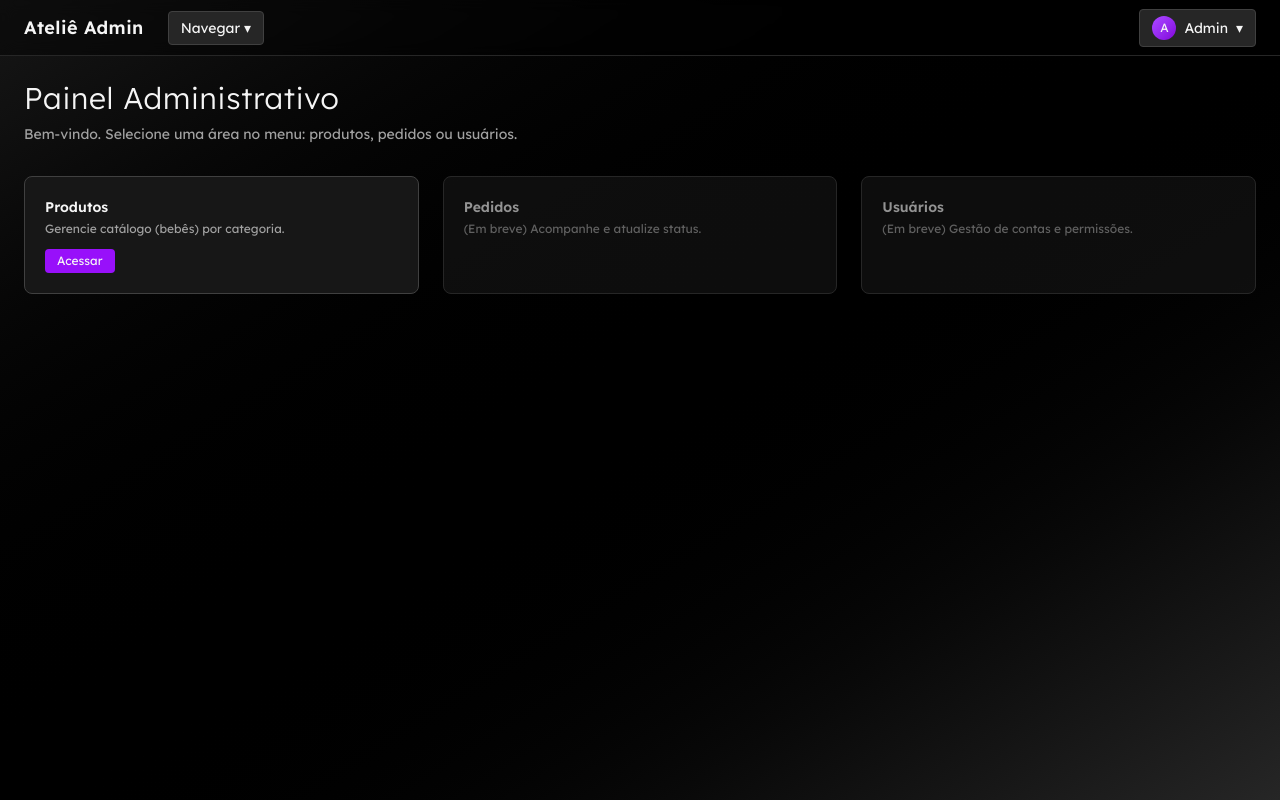
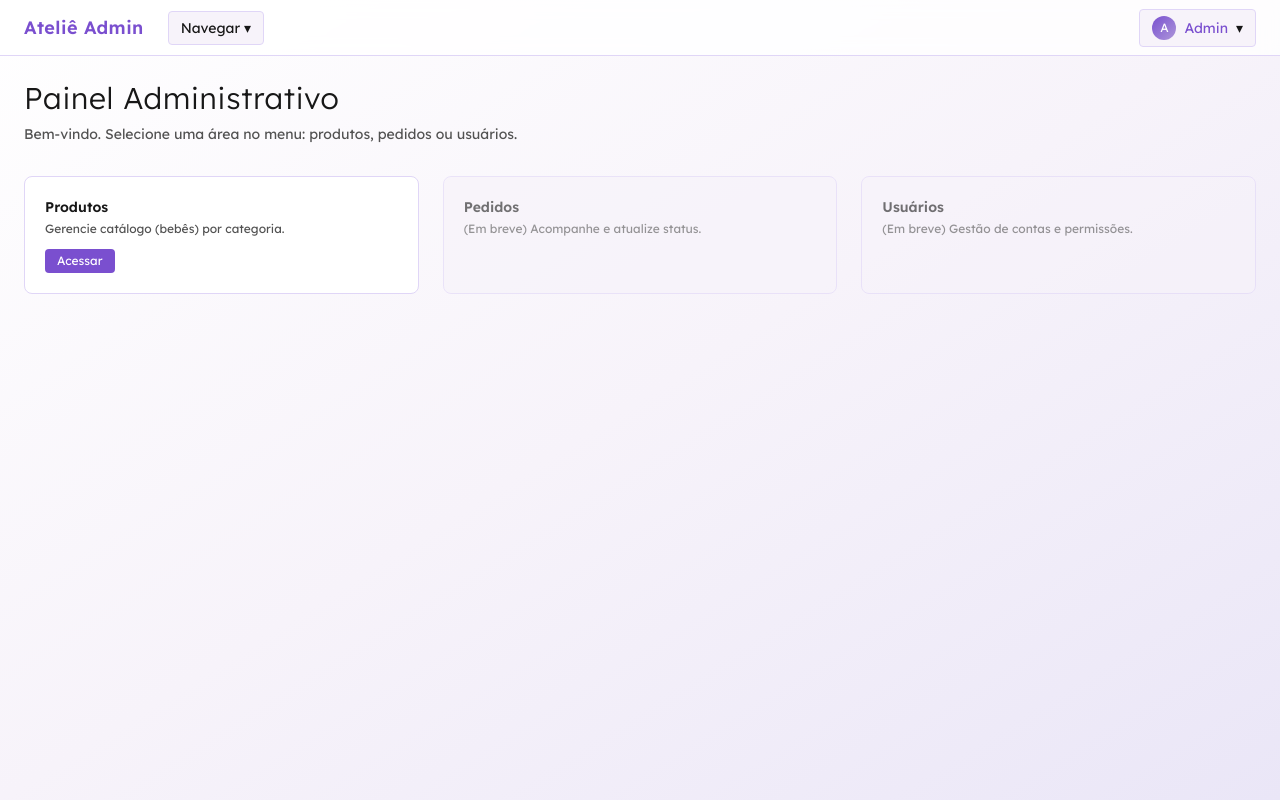
Before and after one commit to brandaorichard/atelie-juliabrandao, a React (Vite) app: page /admin in a window 1280 px wide. Built offline with nearby package versions, Linux system fonts and the light colour scheme; no server answers; sample sign-in values are in the browser's storage; what @mercadopago/sdk-react would draw is missing.

Commit message:
feat: update admin components with new color scheme and improved UI elements

```diff
--- a/src/components/BreadcrumbItensAdmin.jsx
+++ b/src/components/BreadcrumbItensAdmin.jsx
@@ -3,7 +3,7 @@ import { Link } from "react-router-dom";
 export default function BreadcrumbItens({ items }) {
   return (
     <nav className="text-sm py-4 px-2 -ml-2" aria-label="Breadcrumb">
-      <ol className="flex items-center gap-2 text-purple-500 font-light">
+      <ol className="flex items-center gap-2 text-[#7a4fcf] font-light">
         {items.map((item, idx) => (
           <li key={idx} className="flex items-center">
             {item.to ? (
@@ -14,12 +14,12 @@ export default function BreadcrumbItens({ items }) {
                 {item.label}
               </Link>
             ) : (
-              <span className="text-purple-500 font-medium underline">
+              <span className="text-[#7a4fcf] font-medium underline">
                 {item.label}
               </span>
             )}
             {idx < items.length - 1 && (
-              <span className="mx-1 text-purple-500">{'>'}</span>
+              <span className="mx-1 text-[#7a4fcf]">{'>'}</span>
             )}
           </li>
         ))}
--- a/src/components/admin/AdminLayout.jsx
+++ b/src/components/admin/AdminLayout.jsx
@@ -22,10 +22,10 @@ export default function AdminLayout() {
   }
 
   return (
-    <div className="min-h-screen flex flex-col bg-gradient-to-br from-neutral-900 via-black to-neutral-800 text-neutral-100">
-      <header className="flex items-center justify-between px-4 md:px-6 h-12 md:h-14 border-b border-neutral-800 bg-black/40 backdrop-blur">
+    <div className="min-h-screen flex flex-col bg-gradient-to-br from-white via-[#f7f3fa] to-[#eae6f7] text-neutral-900">
+      <header className="flex items-center justify-between px-4 md:px-6 h-12 md:h-14 border-b border-[#e0d6f7] bg-white/80 backdrop-blur">
         <div className="flex items-center gap-4 md:gap-6">
-          <Link to="/admin" className="text-base md:text-lg font-semibold tracking-wide">
+          <Link to="/admin" className="text-base md:text-lg font-semibold tracking-wide text-[#7a4fcf]">
             Ateliê Admin
           </Link>
           <div className="relative">
@@ -33,33 +33,33 @@ export default function AdminLayout() {
               onClick={() => setNavOpen(o => !o)}
               className="
                 px-2 py-1 text-[11px]
-                bg-neutral-800 hover:bg-neutral-700 rounded
-                border border-neutral-700
+                bg-[#f7f3fa] hover:bg-[#eae6f7] rounded
+                border border-[#e0d6f7]
                 md:px-3 md:py-1.5 md:text-sm
               "
             >
               Navegar ▾
             </button>
             {navOpen && (
-              <div className="absolute mt-1 md:mt-2 w-40 md:w-48 bg-neutral-900 border border-neutral-700 rounded shadow-lg z-20">
+              <div className="absolute mt-1 md:mt-2 w-40 md:w-48 bg-white border border-[#e0d6f7] rounded shadow-lg z-20">
                 <Link
                   to="/admin/produtos"
                   onClick={() => setNavOpen(false)}
-                  className="block px-3 py-2 text-xs md:text-sm hover:bg-neutral-800"
+                  className="block px-3 py-2 text-xs md:text-sm hover:bg-[#f7f3fa] text-[#7a4fcf]"
                 >
                   Produtos
                 </Link>
                 <Link
                   to="/admin/pedidos"
                   onClick={() => setNavOpen(false)}
-                  className="block px-3 py-2 text-xs md:text-sm hover:bg-neutral-800"
+                  className="block px-3 py-2 text-xs md:text-sm hover:bg-[#f7f3fa] text-[#7a4fcf]"
                 >
                   Pedidos
                 </Link>
                 <Link
                   to="/admin/usuarios"
                   onClick={() => setNavOpen(false)}
-                  className="block px-3 py-2 text-xs md:text-sm hover:bg-neutral-800"
+                  className="block px-3 py-2 text-xs md:text-sm hover:bg-[#f7f3fa] text-[#7a4fcf]"
                 >
                   Usuários
                 </Link>
@@ -74,28 +74,28 @@ export default function AdminLayout() {
             className="
               flex items-center gap-1 md:gap-2
               px-2 py-1 text-[11px]
-              bg-neutral-800 hover:bg-neutral-700 rounded
-              border border-neutral-700
+              bg-[#f7f3fa] hover:bg-[#eae6f7] rounded
+              border border-[#e0d6f7]
               md:px-3 md:py-1.5 md:text-sm
             "
           >
-            <span className="w-6 h-6 rounded-full bg-gradient-to-br from-purple-500 to-purple-700 text-[11px] md:text-xs flex items-center justify-center">
+            <span className="w-6 h-6 rounded-full bg-gradient-to-br from-[#7a4fcf] to-[#ae95d9] text-[11px] md:text-xs flex items-center justify-center text-white">
               {user?.nome?.[0]?.toUpperCase() || "A"}
             </span>
-            <span className="hidden sm:inline">{user?.nome?.split(" ")[0] || "Admin"}</span>
+            <span className="hidden sm:inline text-[#7a4fcf]">{user?.nome?.split(" ")[0] || "Admin"}</span>
             ▾
           </button>
           {userMenu && (
-            <div className="absolute right-0 mt-1 md:mt-2 w-40 md:w-44 bg-neutral-900 border border-neutral-700 rounded shadow-lg z-20">
+            <div className="absolute right-0 mt-1 md:mt-2 w-40 md:w-44 bg-white border border-[#e0d6f7] rounded shadow-lg z-20">
               <button
                 onClick={() => { setUserMenu(false); navigate("/"); }}
-                className="w-full text-left px-3 py-2 text-xs md:text-sm hover:bg-neutral-800"
+                className="w-full text-left px-3 py-2 text-xs md:text-sm hover:bg-[#f7f3fa] text-[#7a4fcf]"
               >
                 Ir ao Site
               </button>
               <button
                 onClick={doLogout}
-                className="w-full text-left px-3 py-2 text-xs md:text-sm hover:bg-neutral-800 text-red-300"
+                className="w-full text-left px-3 py-2 text-xs md:text-sm hover:bg-[#f7f3fa] text-red-500"
               >
                 Logout
               </button>
--- a/src/pages/admin/AdminHeroPage.jsx
+++ b/src/pages/admin/AdminHeroPage.jsx
@@ -3,28 +3,28 @@ export default function AdminHeroPage() {
     <div className="space-y-8">
       <section>
         <h1 className="text-3xl font-light tracking-wide">Painel Administrativo</h1>
-        <p className="text-sm text-neutral-400 mt-2">
+        <p className="text-sm text-neutral-600 mt-2">
           Bem-vindo. Selecione uma área no menu: produtos, pedidos ou usuários.
         </p>
       </section>
       <div className="grid gap-6 sm:grid-cols-3">
-        <div className="p-5 rounded-lg bg-neutral-900 border border-neutral-700">
-          <h2 className="text-sm font-semibold mb-1">Produtos</h2>
-          <p className="text-xs text-neutral-400 mb-3">Gerencie catálogo (bebês) por categoria.</p>
+        <div className="p-5 rounded-lg bg-white border border-[#e0d6f7]">
+          <h2 className="text-sm font-semibold mb-1 text-neutral-900">Produtos</h2>
+          <p className="text-xs text-neutral-600 mb-3">Gerencie catálogo (bebês) por categoria.</p>
           <a
             href="/admin/produtos"
-            className="inline-block text-xs px-3 py-1 rounded bg-purple-600 hover:bg-purple-500"
+            className="inline-block text-xs px-3 py-1 rounded bg-[#7a4fcf] hover:bg-[#ae95d9] text-white"
           >
             Acessar
           </a>
         </div>
-        <div className="p-5 rounded-lg bg-neutral-900 border border-neutral-700 opacity-60">
-          <h2 className="text-sm font-semibold mb-1">Pedidos</h2>
-          <p className="text-xs text-neutral-400 mb-3">(Em breve) Acompanhe e atualize status.</p>
+        <div className="p-5 rounded-lg bg-[#f7f3fa] border border-[#e0d6f7] opacity-60">
+          <h2 className="text-sm font-semibold mb-1 text-neutral-900">Pedidos</h2>
+          <p className="text-xs text-neutral-600 mb-3">(Em breve) Acompanhe e atualize status.</p>
         </div>
-        <div className="p-5 rounded-lg bg-neutral-900 border border-neutral-700 opacity-60">
-          <h2 className="text-sm font-semibold mb-1">Usuários</h2>
-          <p className="text-xs text-neutral-400 mb-3">(Em breve) Gestão de contas e permissões.</p>
+        <div className="p-5 rounded-lg bg-[#f7f3fa] border border-[#e0d6f7] opacity-60">
+          <h2 className="text-sm font-semibold mb-1 text-neutral-900">Usuários</h2>
+          <p className="text-xs text-neutral-600 mb-3">(Em breve) Gestão de contas e permissões.</p>
         </div>
       </div>
     </div>
```
Also changed, not shown: src/components/admin/BabyFormModal.jsx (+21 -13 lines), src/pages/admin/AdminMainPage.jsx (+22 -20 lines).
